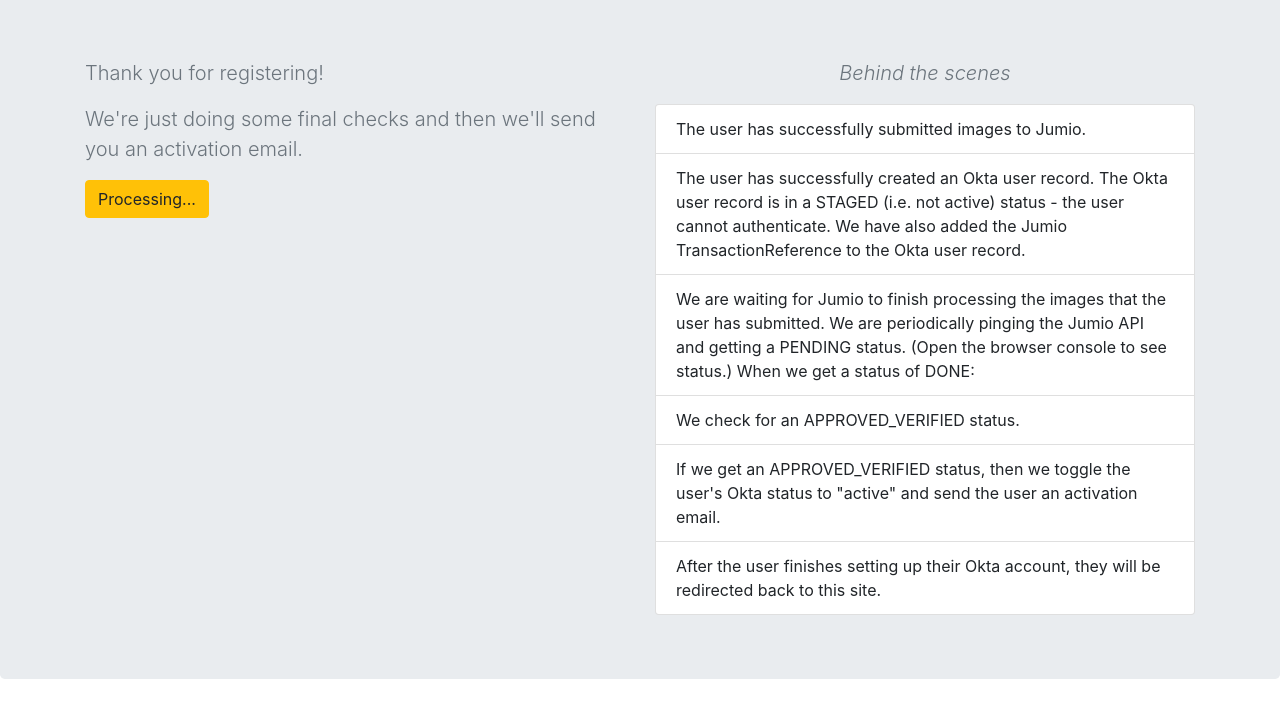
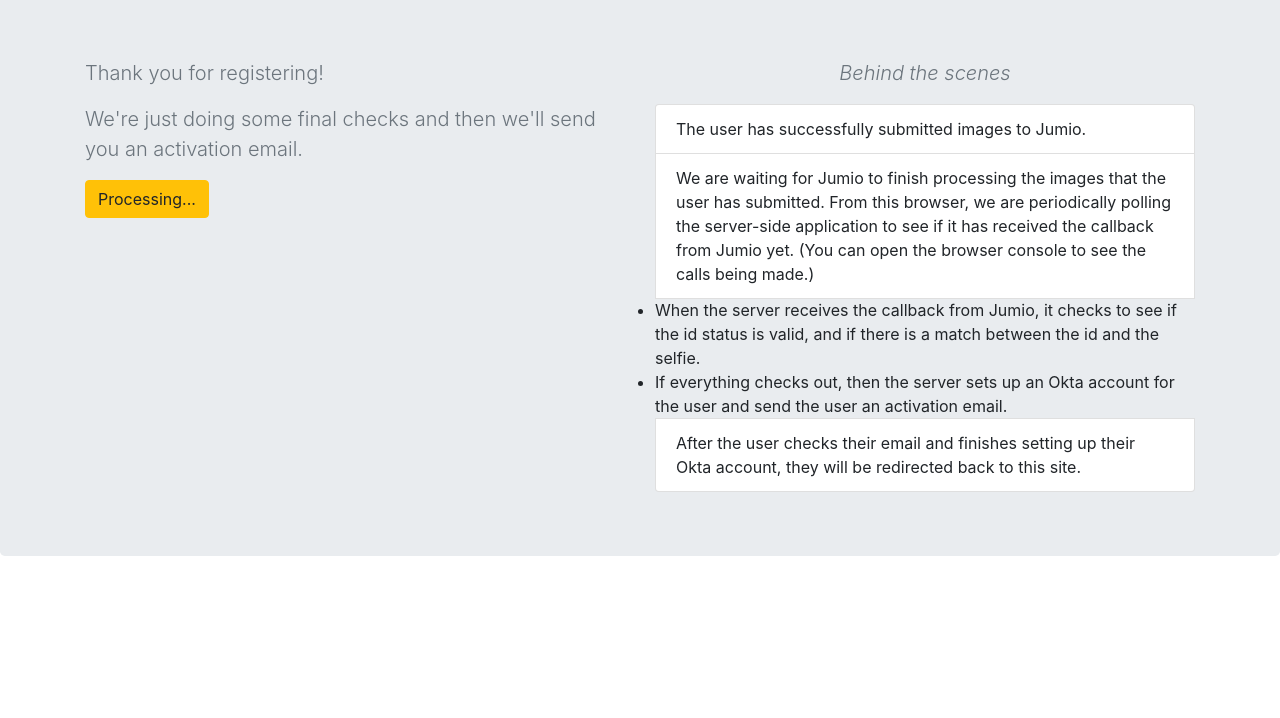
Before and after one commit to tom-smith-okta/okta-jumio, a website: page html/thank_you.html in a window 1280 px wide. Shown: the part 62-780 px from the top of the page. Drawn offline with nearby package versions, Linux system fonts and the light colour scheme.

```diff
--- a/app.js
+++ b/app.js
@@ -290,10 +290,6 @@
 				}
 
 				resolve(users)
-
-				// fs.writeFileSync('users.json', JSON.stringify(users))
-
-				// break
 			}
 		}
 
--- a/html/thank_you.html
+++ b/html/thank_you.html
@@ -28,8 +28,6 @@
 
 				if (transactionReference === undefined) { return }
 
-				// var transactionReference = "{{transactionReference}}"
-
 				var i = 0
 				var done = false
 
@@ -45,7 +43,7 @@
 
 							console.log("the status is: " + response.status)
 
-							if (response.status == "APPROVED_VERIFIED") {
+							if (response.status == "IDENTITY_VERIFIED") {
 
 								$("#status").html('<p><button type="button" class="btn btn-success">Success!</button></p><p class="lead text-muted">You can now check your email - {{email}} - to activate your account.</p>')
 
@@ -115,11 +113,11 @@
  -->
 									<ul class="list-group" style="text-align: left">
 										<li class="list-group-item">The user has successfully submitted images to Jumio.</li>
-										<li class="list-group-item">The user has successfully created an Okta user record. The Okta user record is in a STAGED (i.e. not active) status - the user cannot authenticate. We have also added the Jumio TransactionReference to the Okta user record.</li>
-										<li class="list-group-item">We are waiting for Jumio to finish processing the images that the user has submitted. We are periodically pinging the Jumio API and getting a PENDING status. (Open the browser console to see status.) When we get a status of DONE:</li>
-										<li class="list-group-item">We check for an APPROVED_VERIFIED status.</li>
-										<li class="list-group-item">If we get an APPROVED_VERIFIED status, then we toggle the user's Okta status to "active" and send the user an activation email.</li>
-										<li class="list-group-item">After the user finishes setting up their Okta account, they will be redirected back to this site.</li>
+<!-- 										<li class="list-group-item">The user has successfully created an Okta user record. The Okta user record is in a STAGED (i.e. not active) status - the user cannot authenticate. We have also added the Jumio TransactionReference to the Okta user record.</li> -->
+										<li class="list-group-item">We are waiting for Jumio to finish processing the images that the user has submitted. From this browser, we are periodically polling the server-side application to see if it has received the callback from Jumio yet. (You can open the browser console to see the calls being made.)</li>
+										<li>When the server receives the callback from Jumio, it checks to see if the id status is valid, and if there is a match between the id and the selfie.</li>
+										<li>If everything checks out, then the server sets up an Okta account for the user and send the user an activation email.</li>
+										<li class="list-group-item">After the user checks their email and finishes setting up their Okta account, they will be redirected back to this site.</li>
 									</ul>
 <!-- 								</p>
  -->							</div>
```
